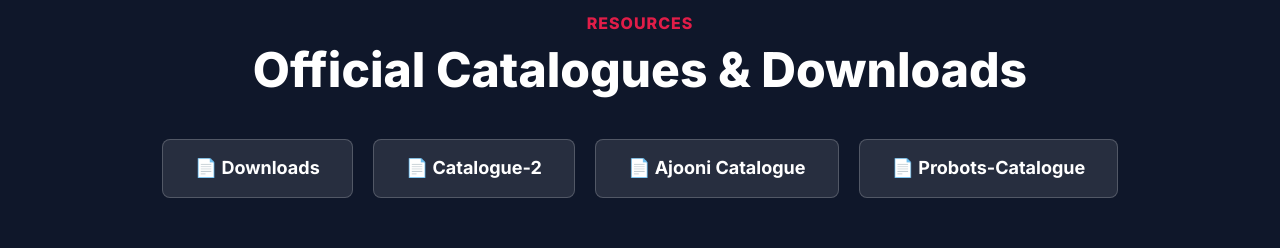
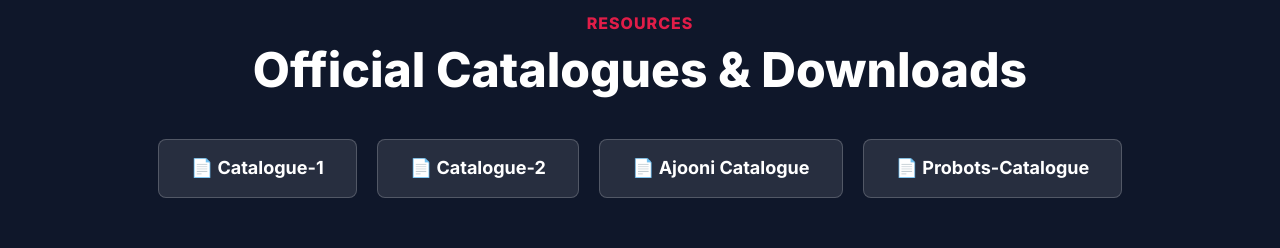
Before and after one commit to vipulbansal1224-wq/king, a Next.js app: page / in a window 1280 px wide. Shown: the part 1800-2048 px from the top of the page. Built offline with nearby package versions, Linux system fonts and the light colour scheme.

Commit message:
fix: update catalogue downloads to use local PDFs with download attribute

```diff
--- a/src/app/data.js
+++ b/src/app/data.js
@@ -60,22 +60,22 @@
             "id": "1663",
             "title": "Socks Knitting Machine",
             "slug": "socks-knitting-machine",
-            "content": "<img src=\"https:\/\/ludhcloud.com\/king\/wp-content\/uploads\/2023\/06\/D09CEA67-1531-4888-BE55-1B07F1A9508E-300x205.jpeg\" alt=\"\" width=\"300\" height=\"205\" class=\"alignnone size-medium wp-image-1668\" \/>",
-            "image": "2023\/06\/AS-6FP.jpg"
+            "content": "<img src=\"/wp-content/uploads/2023/06/D09CEA67-1531-4888-BE55-1B07F1A9508E-300x205.jpeg\" alt=\"\" width=\"300\" height=\"205\" class=\"alignnone size-medium wp-image-1668\" />",
+            "image": "2023/06/AS-6FP.jpg"
         },
         {
             "id": "1674",
             "title": "Socks Knitting Machine",
             "slug": "socks-knitting-machine-2",
-            "content": "<img src=\"https:\/\/ludhcloud.com\/king\/wp-content\/uploads\/2023\/06\/F17AE226-0644-442A-B9F2-DE064BB4EF7C-1-300x205.jpeg\" alt=\"\" width=\"300\" height=\"205\" class=\"alignnone size-medium wp-image-1669\" \/>",
-            "image": "2023\/06\/AS-6FP-1.jpg"
+            "content": "<img src=\"/wp-content/uploads/2023/06/F17AE226-0644-442A-B9F2-DE064BB4EF7C-1-300x205.jpeg\" alt=\"\" width=\"300\" height=\"205\" class=\"alignnone size-medium wp-image-1669\" />",
+            "image": "2023/06/AS-6FP-1.jpg"
         },
         {
             "id": "1676",
             "title": "Hat & scarf knitting machine",
             "slug": "hat-scarf-knitting-machine",
-            "content": "<img src=\"https:\/\/ludhcloud.com\/king\/wp-content\/uploads\/2023\/08\/WhatsApp-Image-2023-08-10-at-12.23.17-213x300.jpeg\" alt=\"\" width=\"213\" height=\"300\" class=\"alignnone size-medium wp-image-1677\" \/>",
-            "image": "2023\/08\/WhatsApp-Image-2023-08-10-at-12.21.45.jpeg"
+            "content": "<img src=\"/wp-content/uploads/2023/08/WhatsApp-Image-2023-08-10-at-12.23.17-213x300.jpeg\" alt=\"\" width=\"213\" height=\"300\" class=\"alignnone size-medium wp-image-1677\" />",
+            "image": "2023/08/WhatsApp-Image-2023-08-10-at-12.21.45.jpeg"
         }
     ],
     "menus": [
@@ -180,16 +180,16 @@
             "url": ""
         },
         {
-            "title": "Downloads",
-            "url": "https:\/\/ludhcloud.com\/king\/wp-content\/uploads\/2022\/09\/catalogue-1.pdf"
+            "title": "Catalogue-1",
+            "url": "/wp-content/uploads/2022/09/catalogue-1.pdf"
         },
         {
             "title": "Catalogue-2",
-            "url": "https:\/\/ludhcloud.com\/king\/wp-content\/uploads\/2022\/09\/Catalogue-2.pdf"
+            "url": "/wp-content/uploads/2022/09/Catalogue-2.pdf"
         },
         {
             "title": "Ajooni Catalogue",
-            "url": "https:\/\/ludhcloud.com\/king\/wp-content\/uploads\/2023\/03\/ajoni.pdf"
+            "url": "/wp-content/uploads/2023/03/ajoni.pdf"
         },
         {
             "title": "",
@@ -197,7 +197,7 @@
         },
         {
             "title": "Probots-Catalogue",
-            "url": "https:\/\/ludhcloud.com\/king\/wp-content\/uploads\/2025\/03\/PadBot-Robots-202412.pdf"
+            "url": "/wp-content/uploads/2025/03/PadBot-Robots-202412.pdf"
         }
     ]
 }
--- a/src/app/page.js
+++ b/src/app/page.js
@@ -181,7 +181,7 @@
             </div>
             <div style={{ display: 'flex', flexWrap: 'wrap', gap: '20px', justifyContent: 'center' }}>
               {downloads.map((dl, i) => (
-                <a key={i} href={dl.url} target="_blank" rel="noopener noreferrer" className="btn" style={{ backgroundColor: 'rgba(255,255,255,0.1)', border: '1px solid rgba(255,255,255,0.2)' }}>
+                <a key={i} href={dl.url} download target="_blank" rel="noopener noreferrer" className="btn" style={{ backgroundColor: 'rgba(255,255,255,0.1)', border: '1px solid rgba(255,255,255,0.2)' }}>
                   📄 {dl.title || 'Download PDF'}
                 </a>
               ))}
```
Also changed, not shown: src/app/shop/page.js.
